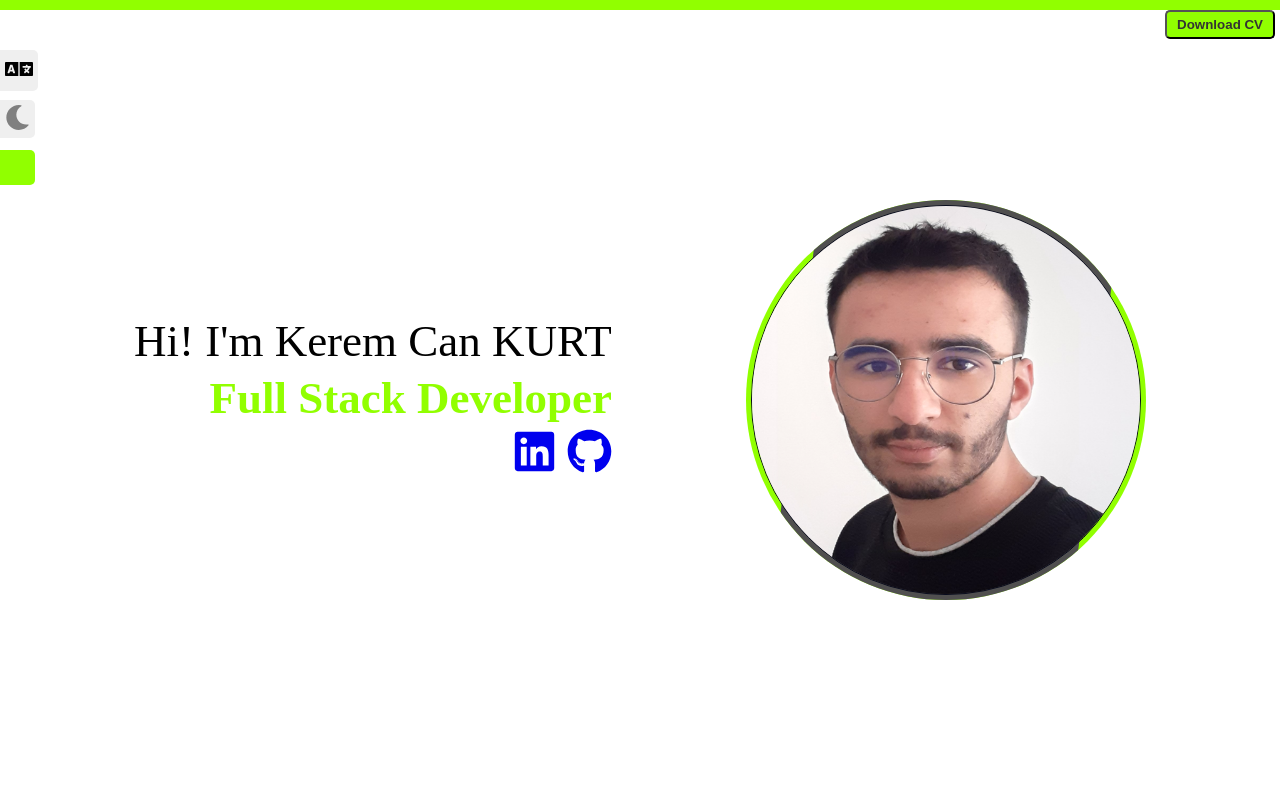
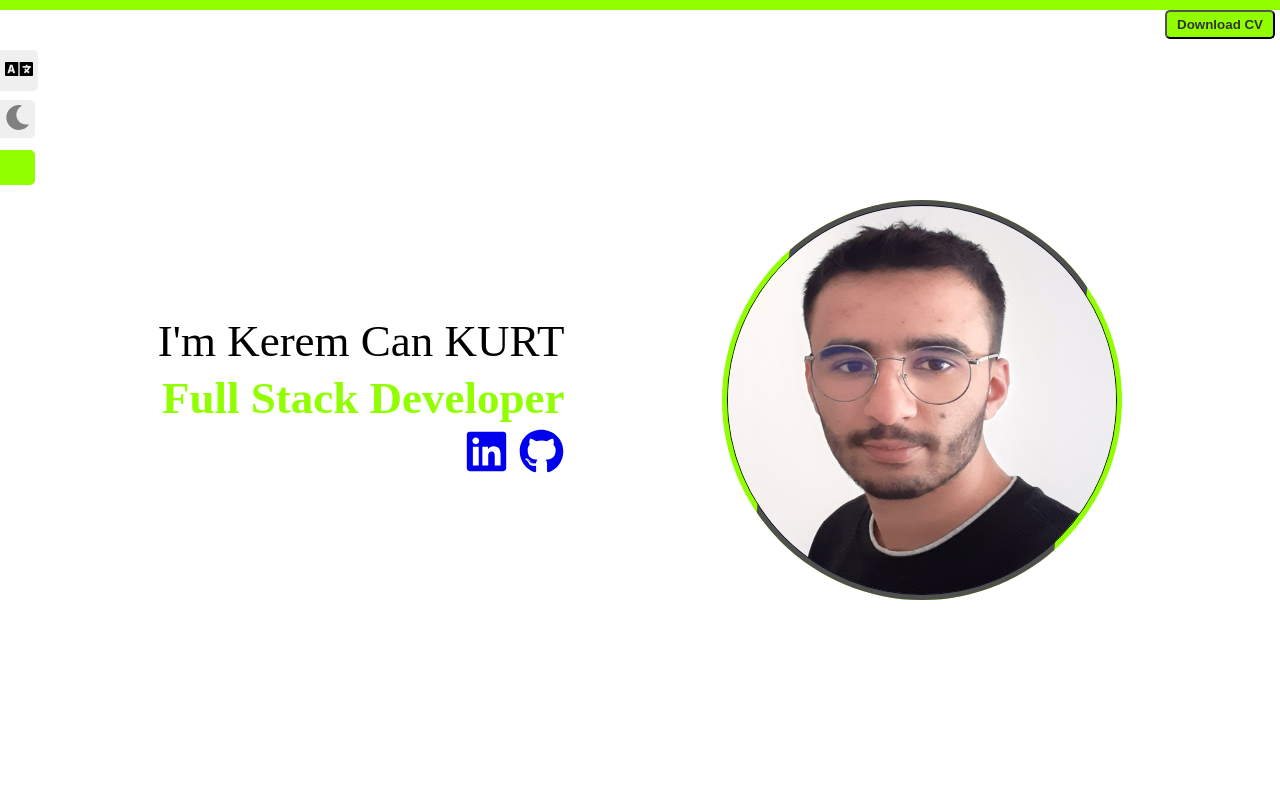
Before and after one commit to keremcankurt/react-portfolio, a React (Create React App) app: page / in a window 1280 px wide. Shown: the top 800 px of the page. Built offline with nearby package versions, Linux system fonts and the light colour scheme.

Commit message:
Update language.js

```diff
--- a/src/misc/language.js
+++ b/src/misc/language.js
@@ -1,6 +1,6 @@
 // eslint-disable-next-line import/no-anonymous-default-export
 export default [
-    ["Hi! I'm Kerem Can KURT", "Merhaba! Ben Kerem Can KURT"],
+    ["I'm Kerem Can KURT", "Merhaba! Ben Kerem Can KURT"],
     ["Download CV", "CV'yi İndir"],
     ["Skills", "Yetenekler"],
     ["Projects", "Projeler"],
```
